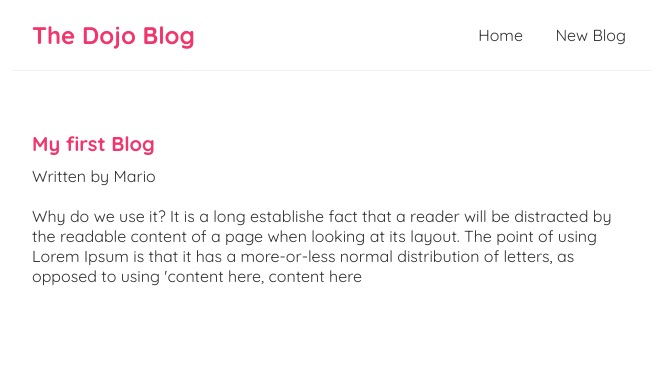
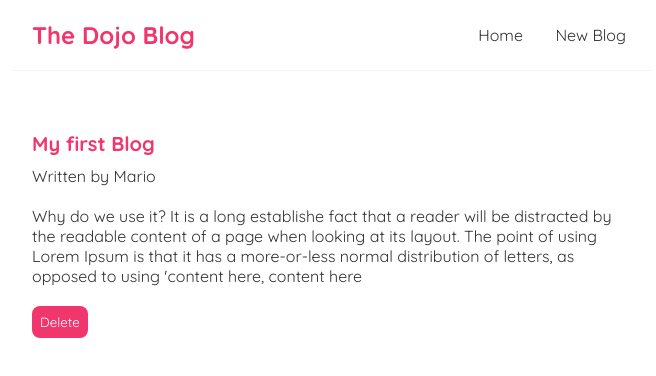
Before and after one commit to eine3131/fullreact_l1andsoon, a React (Create React App) app: page /blogs/1 in a window 1280 px wide. Shown: the top 376 px of the page, without its empty margins (308-964 px from the left). Built offline with nearby package versions, Linux system fonts and the light colour scheme; data requests are answered from the project's data file; the HTML template or start-up script is replaced by a standard one.

Commit message:
Deleting Blogs

```diff
--- a/src/BlogDetails.js
+++ b/src/BlogDetails.js
@@ -1,22 +1,36 @@
 import React from 'react';
-import { useParams } from "react-router-dom";
-import  useFetch  from './useFetch';
+import { useHistory, useParams } from "react-router-dom";
+import useFetch from './useFetch';
 
 const BlogDetails = () => {
     const { id } = useParams();
     const { data: blog, error, isPending } = useFetch('http://localhost:8000/blogs/' + id);
+    const history = useHistory();
+
+    const handleClick = () => {
+        fetch('http://localhost:8000/blogs/' + blog.id, {
+            method: 'DELETE'
+        }).then(() => {
+            history.push('/');
+        })
+    }
+
     return (
-        <div className="blog-details">
-            {isPending && <div>Loading...</div>}
-            {error && <div> {error} </div>}
-            {blog && (
-                <article>
-                    <h2>{blog.title}</h2>
-                    <p>Written by {blog.author}</p>
-                    <div>{blog.body}</div>
-                </article>
-            )}
-        </div>
+        < div className = "blog-details" >
+            { isPending && <div>Loading...</div>
+}
+{ error && <div> {error} </div> }
+{
+    blog && (
+        <article>
+            <h2>{blog.title}</h2>
+            <p>Written by {blog.author}</p>
+            <div>{blog.body}</div>
+            <button onClick={handleClick}>Delete</button>
+        </article>
+    )
+}
+        </div >
     );
 }
 
--- a/src/index.css
+++ b/src/index.css
@@ -62,6 +62,14 @@
 .blog-details div {
   margin: 20px 0;
 }
+.blog-details button {
+  background: #f1356d;
+  color: #fff;
+  border: 0;
+  padding:8px;
+  border-radius: 8px;
+  cursor: pointer;
+}
 
 /* create new blog form */
 .create {
```
